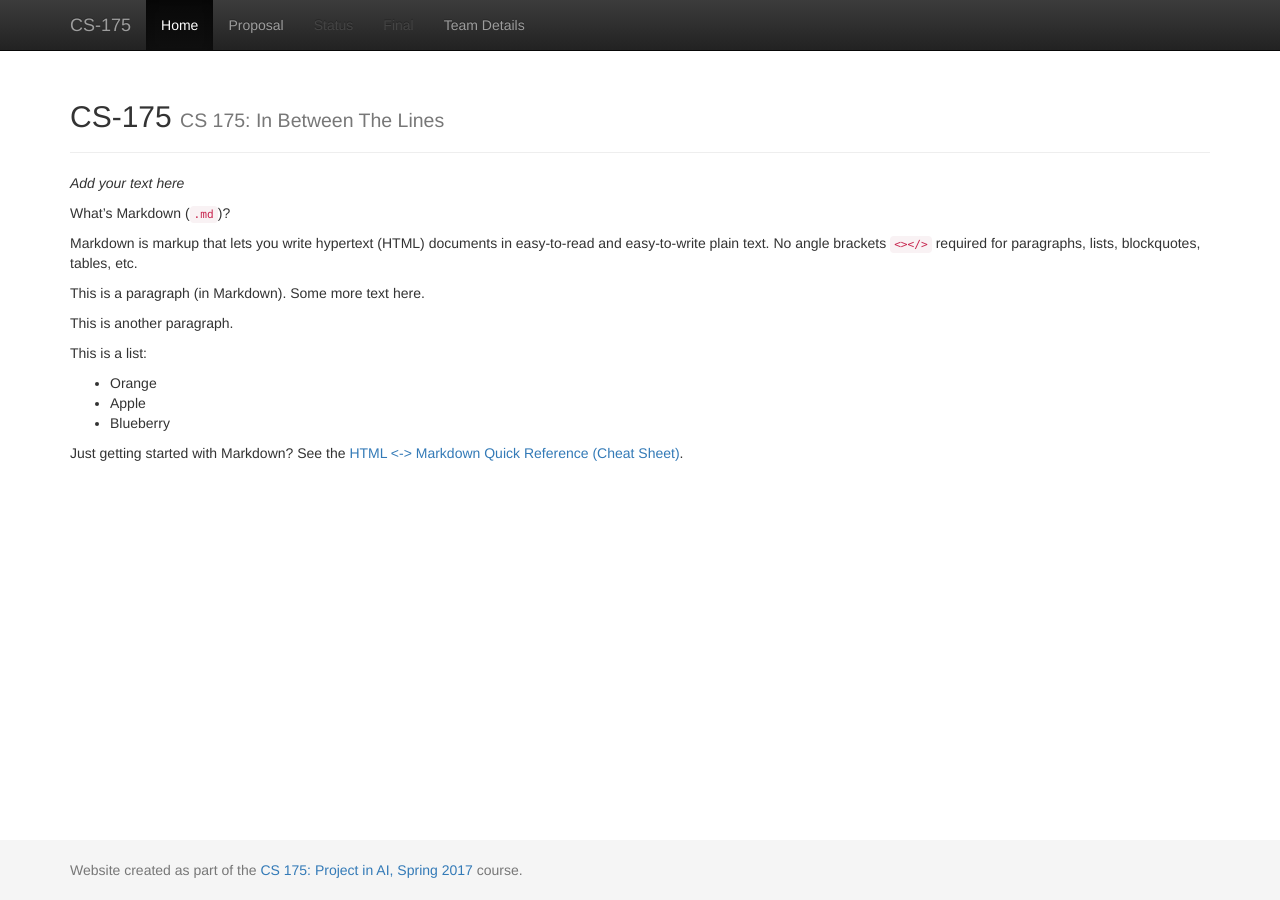
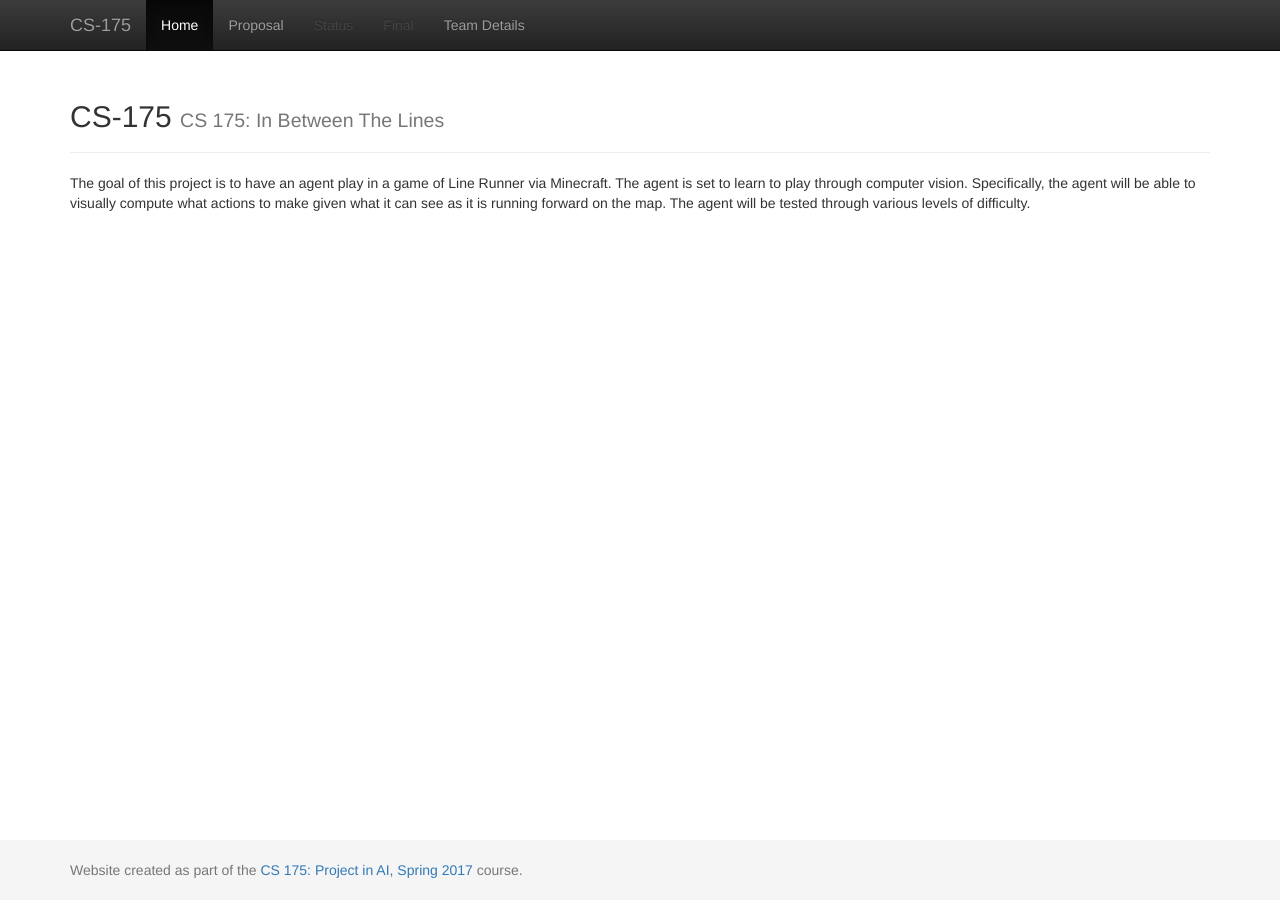
Before and after one commit to klyuen94/In-Between-The-Lines, a Jekyll site: the page built from docs/index.md, in a window 1280 px wide. Built offline with Jekyll 4.4.1, drawn with Linux system fonts in a browser that asks for light colours.

Commit message:
Update index.md

```diff
--- a/docs/index.md
+++ b/docs/index.md
@@ -3,32 +3,4 @@ layout: default
 title: In Between The Lines
 ---
 
-_Add your text here_
-
-
-What's Markdown (`.md`)?
-
-Markdown is markup that lets you write hypertext (HTML) documents
-in easy-to-read and easy-to-write plain text.
-No angle brackets `<></>` required for
-paragraphs, lists, blockquotes, tables, etc.
-
-
-This is a paragraph (in Markdown). Some more
-text here.
-
-This is another paragraph.
-
-This is a list:
-
-- Orange
-- Apple
-- Blueberry
-
-
-
-Just getting started with Markdown?
-See the [HTML <-> Markdown Quick Reference (Cheat Sheet)][quickref].
-
-
-[quickref]: https://github.com/mundimark/quickrefs/blob/master/HTML.md
+The goal of this project is to have an agent play in a game of Line Runner via Minecraft. The agent is set to learn to play through computer vision. Specifically, the agent will be able to visually compute what actions to make given what it can see as it is running forward on the map. The agent will be tested through various levels of difficulty.
```
